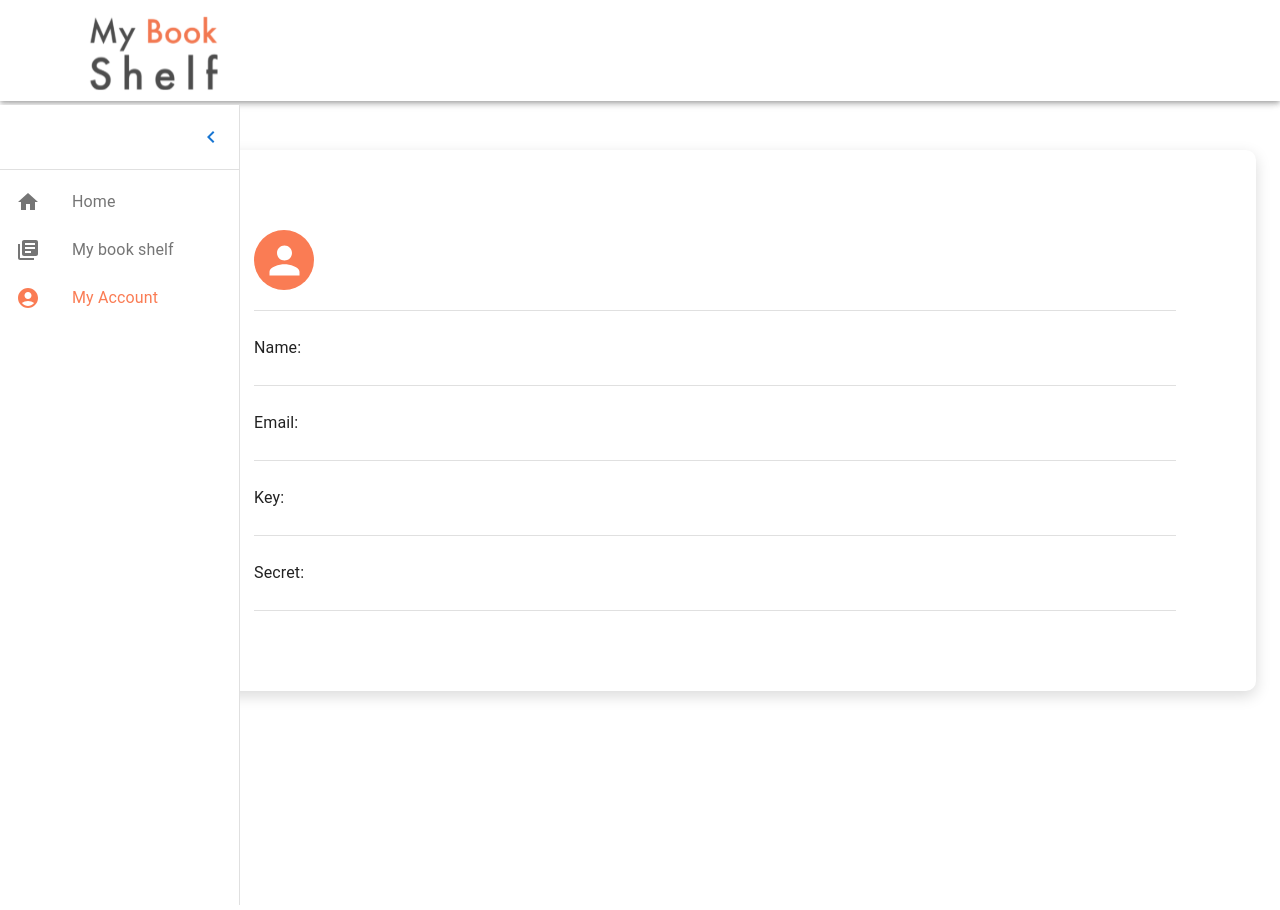
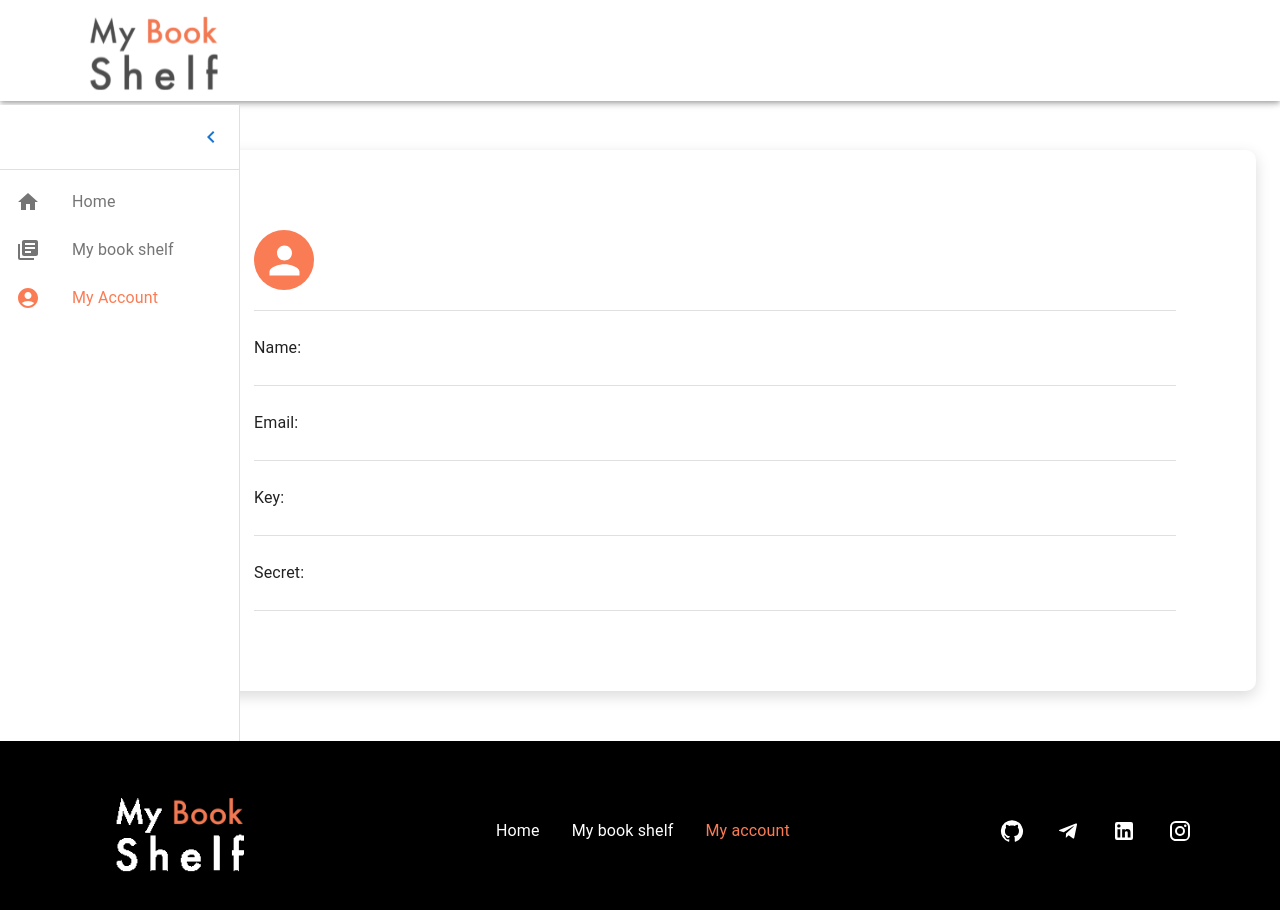
Before and after one commit to AsilbekMelikov/Bookshelf-js, a React (Create React App) app: page /account in a window 1280 px wide. Shown: the top 910 px of the page. Before the commit the page ends 800 px from the top, so only its background shows below. Built offline with nearby package versions, Linux system fonts and the light colour scheme; no server answers.

Commit message:
Make the footer part of the project and optimize it

```diff
--- a/src/App.js
+++ b/src/App.js
@@ -6,6 +6,7 @@ import HomePage from "./pages/HomePage";
 import Sidebar from "./pages/Sidebar";
 import { Container } from "@mui/material";
 import UserAccount from "./pages/UserAccount";
+import Footer from "./components/Footer";
 
 const App = () => {
   const pathname = useLocation().pathname;
@@ -15,7 +16,7 @@ const App = () => {
       <main className={`${pathname === "/signup" ? "" : "main-body"}`}>
         <Container>
           <Routes>
-            <Route path="/" element={<Navigate to={"/signup"} replace />} />
+            <Route element={<Navigate to={"/signup"} replace />} />
             <Route index path="/signup" element={<Login />} />
             <Route path="/home" element={<HomePage />} />
             <Route path="/bookshelf" element={<Books />} />
@@ -23,6 +24,7 @@ const App = () => {
           </Routes>
         </Container>
       </main>
+      <Footer />
     </>
   );
 };
--- /dev/null
+++ b/src/components/Footer.jsx
@@ -0,0 +1,145 @@
+import React from "react";
+import {
+  Box,
+  Container,
+  IconButton,
+  ImageListItem,
+  List,
+  ListItemButton,
+  ListItemIcon,
+  ListItemText,
+} from "@mui/material";
+import whiteLogo from "../assets/icons/white-logo.png";
+import GitHubIcon from "@mui/icons-material/GitHub";
+import InstagramIcon from "@mui/icons-material/Instagram";
+import TelegramIcon from "@mui/icons-material/Telegram";
+import LinkedInIcon from "@mui/icons-material/LinkedIn";
+import { useLocation, useNavigate } from "react-router-dom";
+
+const Footer = () => {
+  const footerIconsData = [
+    {
+      icon: <GitHubIcon />,
+      href: "https://github.com/AsilbekMelikov",
+      ariaLabel: "Github link",
+    },
+    {
+      icon: <TelegramIcon />,
+      href: "https://t.me/Asilbek_Melikov",
+      ariaLabel: "Github link",
+    },
+    {
+      icon: <LinkedInIcon />,
+      href: "https://www.linkedin.com/in/asilbek-melikov/",
+      ariaLabel: "Github link",
+    },
+    {
+      icon: <InstagramIcon />,
+      href: "https://github.com/AsilbekMelikov",
+      ariaLabel: "Github link",
+    },
+  ];
+
+  const footerTextData = [
+    {
+      text: "Home",
+      navigationPath: "/home",
+    },
+    {
+      text: "My book shelf",
+      navigationPath: "/bookshelf",
+    },
+    {
+      text: "My account",
+      navigationPath: "/account",
+    },
+  ];
+
+  const navigate = useNavigate();
+  const pathname = useLocation().pathname;
+
+  return (
+    <Box
+      sx={{
+        backgroundColor: "#000",
+        width: "100%",
+        position: "relative",
+        zIndex: "2000",
+      }}
+    >
+      <Container>
+        <Box
+          sx={{
+            padding: "50px",
+            paddingRight: 0,
+            display: "flex",
+          }}
+        >
+          <ImageListItem>
+            <img
+              src={whiteLogo}
+              alt={"Book shelf logo"}
+              width={"110"}
+              height={"53"}
+              loading="lazy"
+              style={{ width: "130px", marginRight: "50px" }}
+            />
+          </ImageListItem>
+
+          <List
+            sx={{
+              display: "flex",
+              marginLeft: "auto",
+            }}
+          >
+            {footerTextData.map((item) => (
+              <ListItemButton
+                onClick={() => navigate(item.navigationPath)}
+                sx={{ flexGrow: "0", cursor: "default" }}
+              >
+                <ListItemText
+                  sx={
+                    pathname === item.navigationPath
+                      ? {
+                          color: "#fa7c54",
+                          "& .MuiTypography-root": { cursor: "pointer" },
+                          "&:hover": { color: "#fa7c54" },
+                        }
+                      : {
+                          color: "#fff",
+
+                          "& .MuiTypography-root": { cursor: "pointer" },
+                          "&:hover": { color: "#fa7c54" },
+                        }
+                  }
+                  primary={item.text}
+                />
+              </ListItemButton>
+            ))}
+          </List>
+          <List
+            sx={{
+              display: "flex",
+              marginLeft: "auto",
+            }}
+          >
+            {footerIconsData.map((item) => (
+              <ListItemIcon sx={{ flexGrow: "0" }}>
+                <IconButton
+                  href={item.href}
+                  target="_blank"
+                  aria-label={item.ariaLabel}
+                  sx={{ color: "#fff", "&:hover": { color: "#fa7c54" } }}
+                >
+                  {item.icon}
+                </IconButton>
+              </ListItemIcon>
+            ))}
+          </List>
+        </Box>
+      </Container>
+    </Box>
+  );
+};
+
+export default Footer;
--- a/src/index.css
+++ b/src/index.css
@@ -6,6 +6,7 @@
 .main-body {
   margin-top: 100px;
   margin-left: 50px;
-  padding-top: 50px;
+  padding: 50px 0;
   padding-left: 100px;
+  min-height: calc(100vh - 281px);
 }
```
